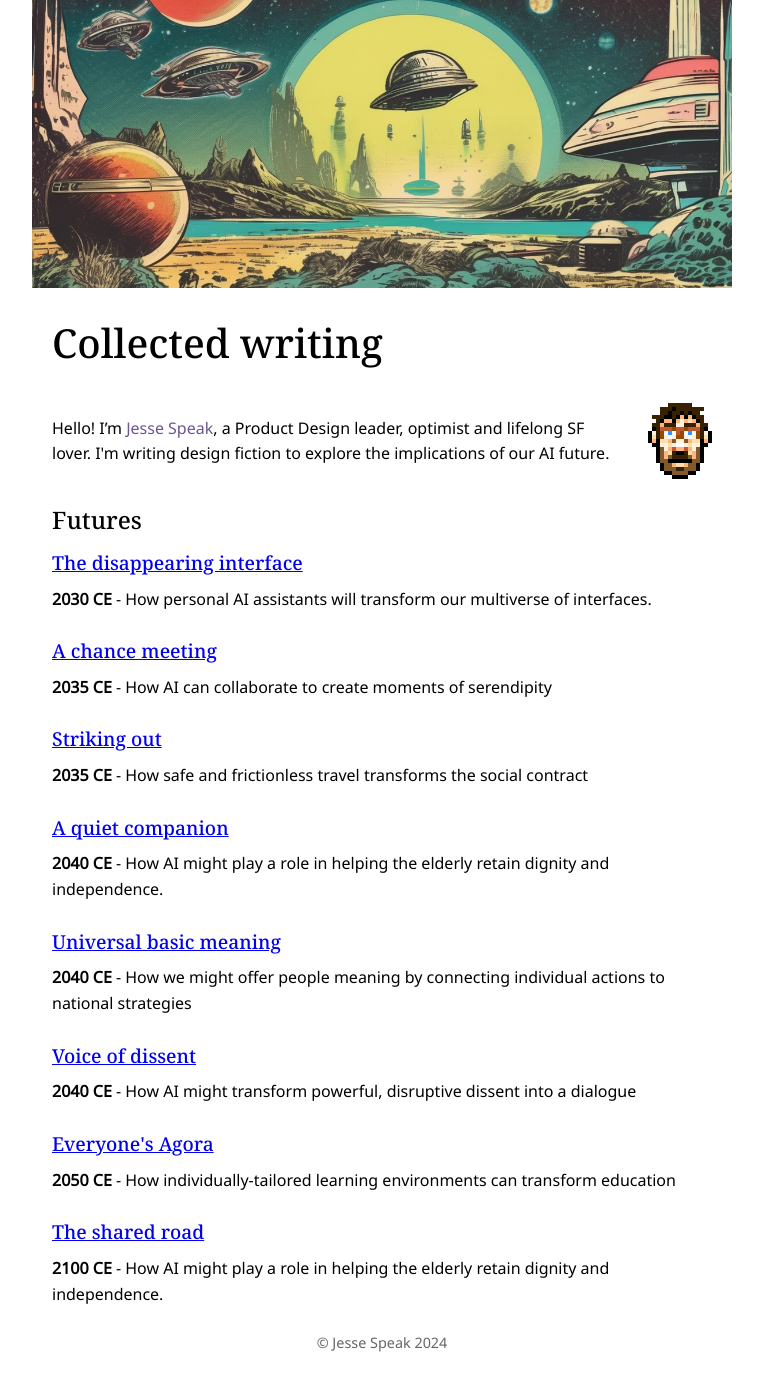
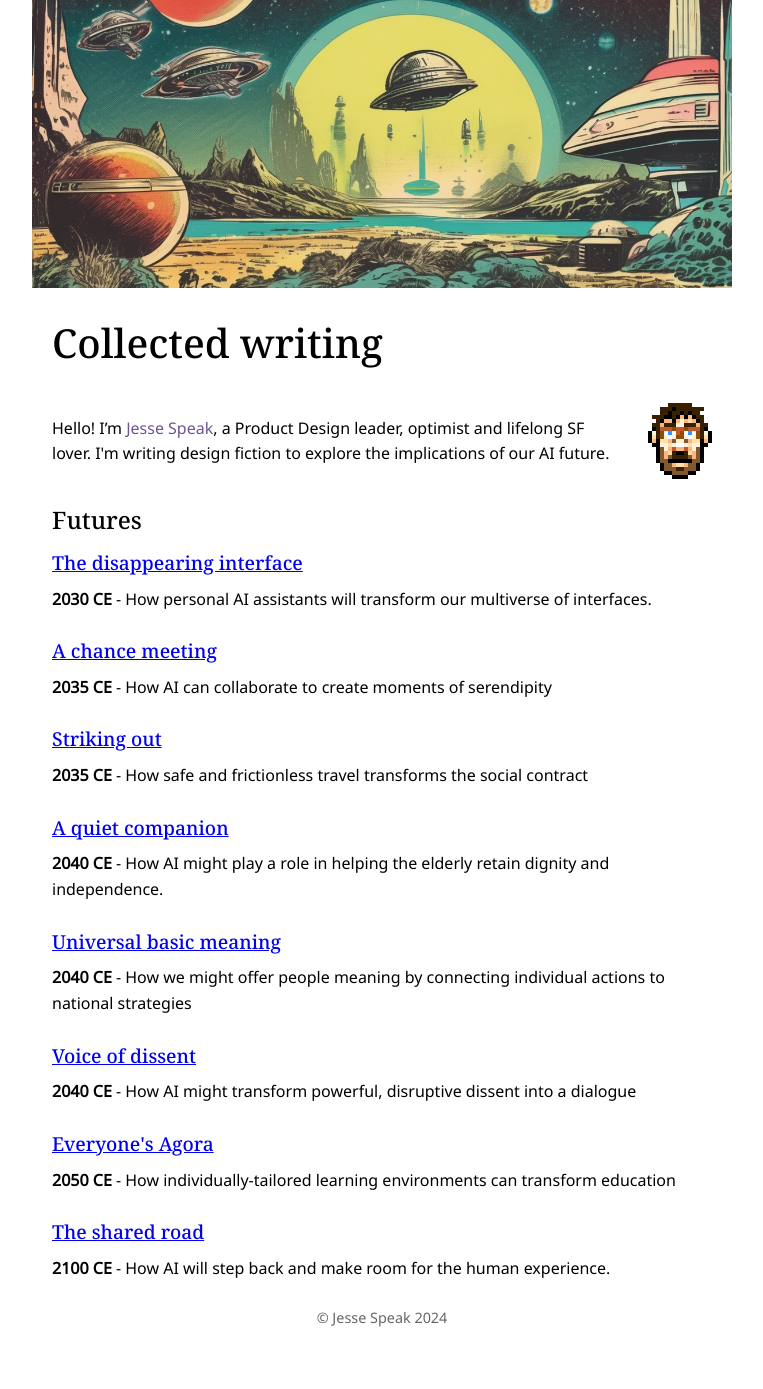
Before and after one commit to jessespeak/jessespeak.github.io, a Jekyll site: the page built from index.html, in a window 1280 px wide. Shown: the whole page, without its empty margins (258-1021 px from the left). Built offline with Jekyll 4.4.1, drawn with Linux system fonts in a browser that asks for light colours; after the commit the page ends 1363 px from its top, so only the background shows below that.

Commit message:
Update the-shared-road.md

```diff
--- a/_futures/the-shared-road.md
+++ b/_futures/the-shared-road.md
@@ -2,7 +2,7 @@
 layout: post
 title: "The shared road"
 slug: shared-road
-description: "How AI might play a role in helping the elderly retain dignity and independence."
+description: "How AI will step back and make room for the human experience."
 set_date: "2100-01-01"
 ---
 
```
